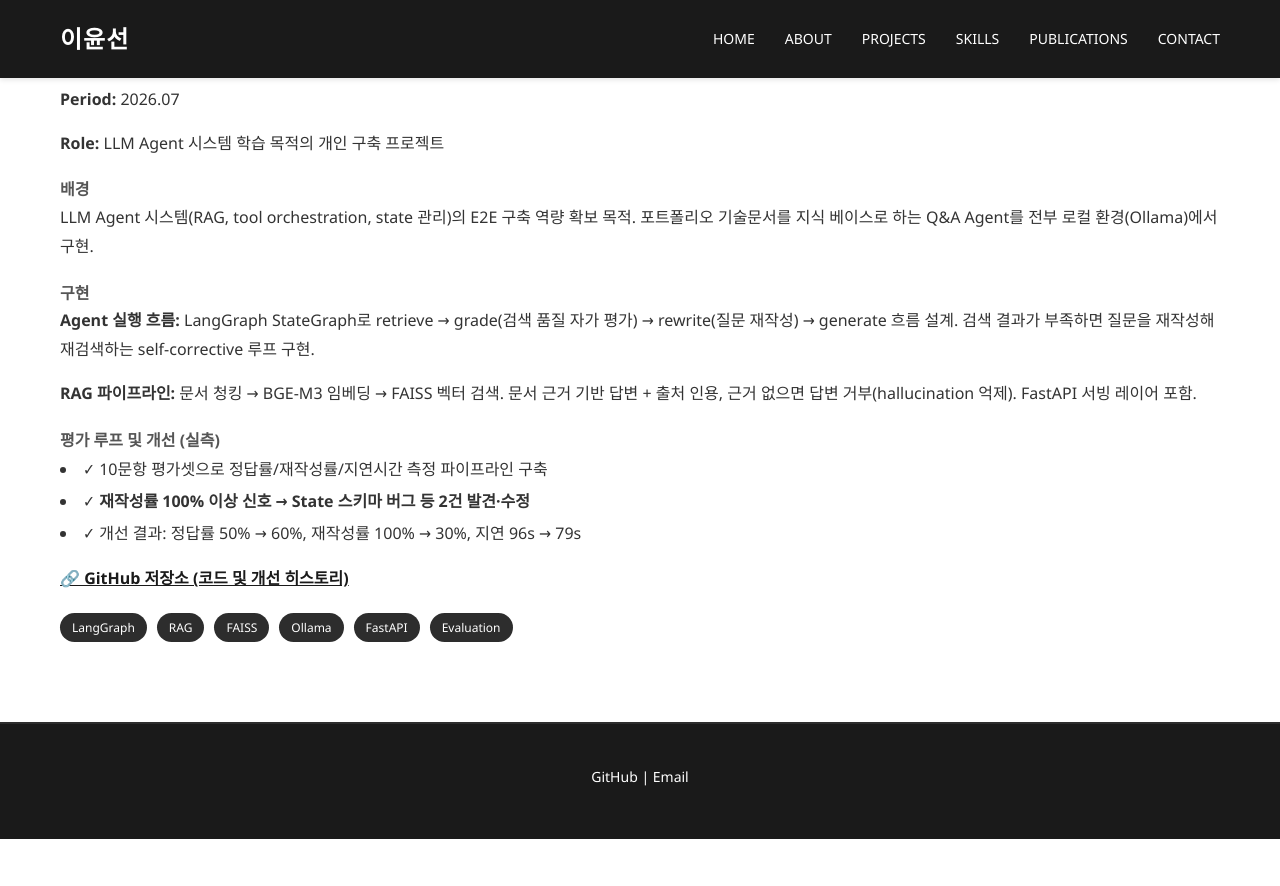
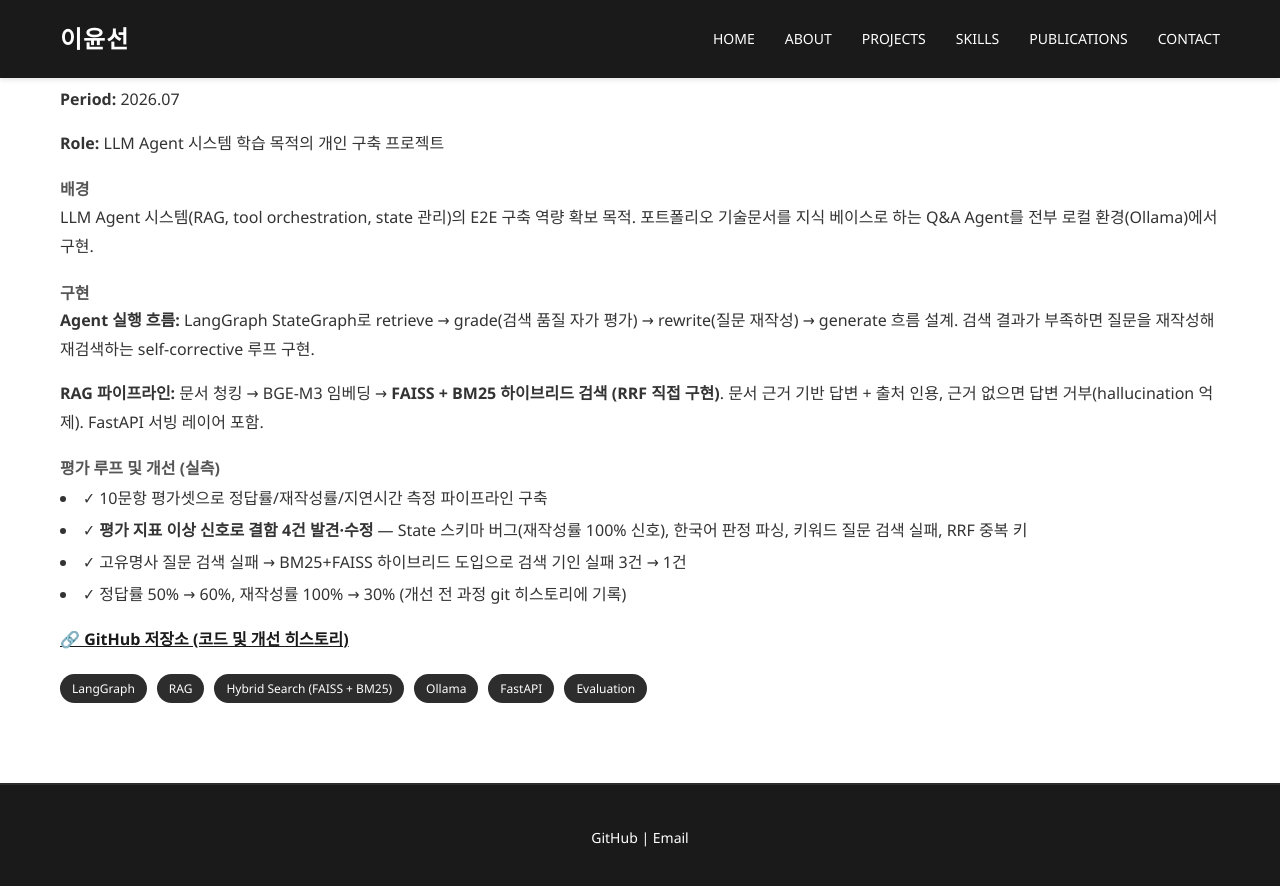
Before and after one commit to ckc5800/ckc5800.github.io, a Jekyll site: the page built from projects.html, in a window 1280 px wide and 900 px high, scrolled down 9715 px. Shown: the top 886 px of the window. Built offline with Jekyll 4.4.1, drawn with Linux system fonts in a browser that asks for light colours; before the commit the page ends 10554 px from its top, so only the background shows below that.

Commit message:
Update RAG project section: hybrid retrieval and v4 improvement history

```diff
--- a/projects.html
+++ b/projects.html
@@ -372,13 +372,14 @@ title: Projects
 
     <h4 style="margin-top: 20px; color: #555;">구현</h4>
     <p><strong>Agent 실행 흐름:</strong> LangGraph StateGraph로 retrieve → grade(검색 품질 자가 평가) → rewrite(질문 재작성) → generate 흐름 설계. 검색 결과가 부족하면 질문을 재작성해 재검색하는 self-corrective 루프 구현.</p>
-    <p><strong>RAG 파이프라인:</strong> 문서 청킹 → BGE-M3 임베딩 → FAISS 벡터 검색. 문서 근거 기반 답변 + 출처 인용, 근거 없으면 답변 거부(hallucination 억제). FastAPI 서빙 레이어 포함.</p>
+    <p><strong>RAG 파이프라인:</strong> 문서 청킹 → BGE-M3 임베딩 → <strong>FAISS + BM25 하이브리드 검색 (RRF 직접 구현)</strong>. 문서 근거 기반 답변 + 출처 인용, 근거 없으면 답변 거부(hallucination 억제). FastAPI 서빙 레이어 포함.</p>
 
     <h4 style="margin-top: 20px; color: #555;">평가 루프 및 개선 (실측)</h4>
     <ul style="list-style-position: inside; line-height: 2;">
         <li>✓ 10문항 평가셋으로 정답률/재작성률/지연시간 측정 파이프라인 구축</li>
-        <li>✓ <strong>재작성률 100% 이상 신호 → State 스키마 버그 등 2건 발견·수정</strong></li>
-        <li>✓ 개선 결과: 정답률 50% → 60%, 재작성률 100% → 30%, 지연 96s → 79s</li>
+        <li>✓ <strong>평가 지표 이상 신호로 결함 4건 발견·수정</strong> — State 스키마 버그(재작성률 100% 신호), 한국어 판정 파싱, 키워드 질문 검색 실패, RRF 중복 키</li>
+        <li>✓ 고유명사 질문 검색 실패 → BM25+FAISS 하이브리드 도입으로 검색 기인 실패 3건 → 1건</li>
+        <li>✓ 정답률 50% → 60%, 재작성률 100% → 30% (개선 전 과정 git 히스토리에 기록)</li>
     </ul>
 
     <p style="margin-top: 15px;"><a href="https://github.com/ckc5800/rag-agent" target="_blank" style="color: #1a1a1a; font-weight: 600;">🔗 GitHub 저장소 (코드 및 개선 히스토리)</a></p>
@@ -386,7 +387,7 @@ title: Projects
     <div class="tech-tags" style="margin-top: 20px;">
         <span class="tech-tag">LangGraph</span>
         <span class="tech-tag">RAG</span>
-        <span class="tech-tag">FAISS</span>
+        <span class="tech-tag">Hybrid Search (FAISS + BM25)</span>
         <span class="tech-tag">Ollama</span>
         <span class="tech-tag">FastAPI</span>
         <span class="tech-tag">Evaluation</span>
```
